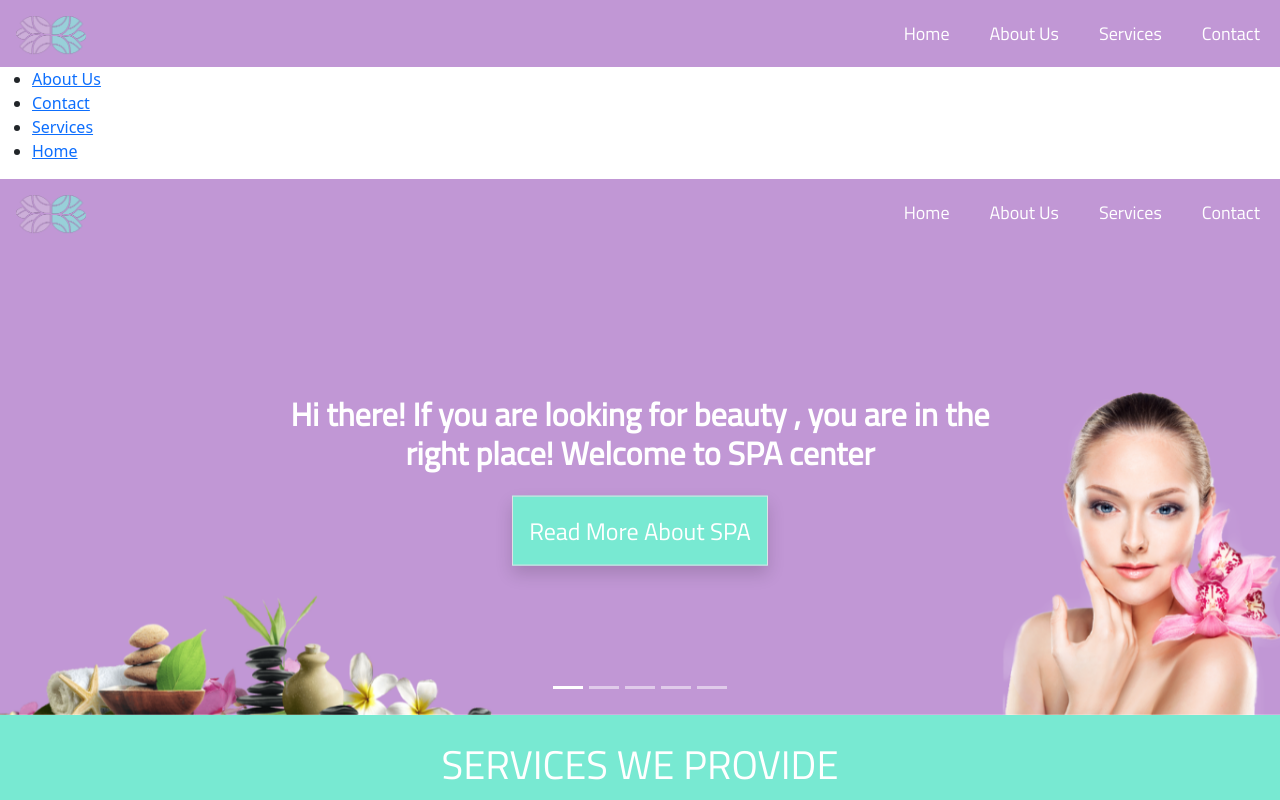
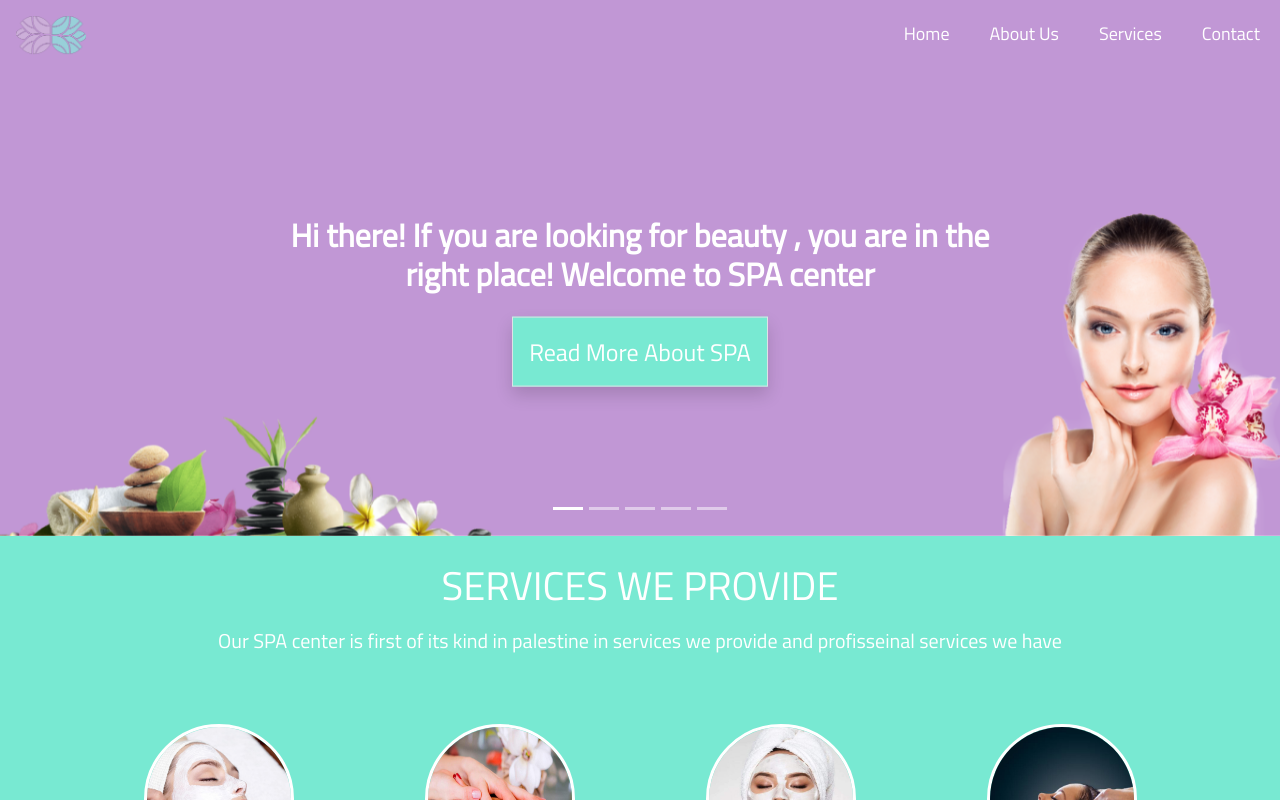
Before and after one commit to saifalaasabelaish/spa-project, a React (Create React App) app: page / in a window 1280 px wide. Shown: the top 800 px of the page. Built offline with nearby package versions, Linux system fonts and the light colour scheme.

Commit message:
Update App.js

```diff
--- a/src/App.js
+++ b/src/App.js
@@ -1,40 +1,19 @@
 import React from 'react';
-import Navbar from './components/common/Navbar.js';
-import HomePage from "./components/pages/HomePage"
-import Contact from "./components/pages/ContactUsPage";
-import ServicesPage from "./components/pages/ServicesPage";
-import About from './components/pages/About';
-
-import {BrowserRouter as Router, Route, Link, Routes} from 'react-router-dom';
+import HomePage from "./components/Pages/HomePage"
+import ContactPage from './components/Pages/ContactUsPage';
+import ServicesPage from "./components/Pages/ServicesPage";
+import AboutUsPage  from './components/Pages/AboutUsPage';
+import { BrowserRouter as Router, Route, Routes } from 'react-router-dom';
 
 export default function App() {
   return (
     <Router>
-   <Navbar/>
-
       <div>
-        <nav>
-          <ul>
-            <li>
-              <Link to="/About">About Us</Link>
-            </li>
-            <li>
-              <Link to="/Contact">Contact</Link>
-            </li>
-            <li>
-              <Link to="/ServicesPage">Services</Link>
-            </li>
-            <li>
-              <Link to="/">Home</Link>
-            </li>
-          </ul>
-        </nav>
         <Routes>
-          <Route path="/About" element={<About />} />
+          <Route path="/About" element={<AboutUsPage  />} />
           <Route path="/" element={<HomePage />} />
-          <Route path="/Contact" element={<Contact />} />
+          <Route path="/Contact" element={<ContactPage />} />
           <Route path="/ServicesPage" element={<ServicesPage />} />
-
         </Routes>
       </div>
     </Router>
```
